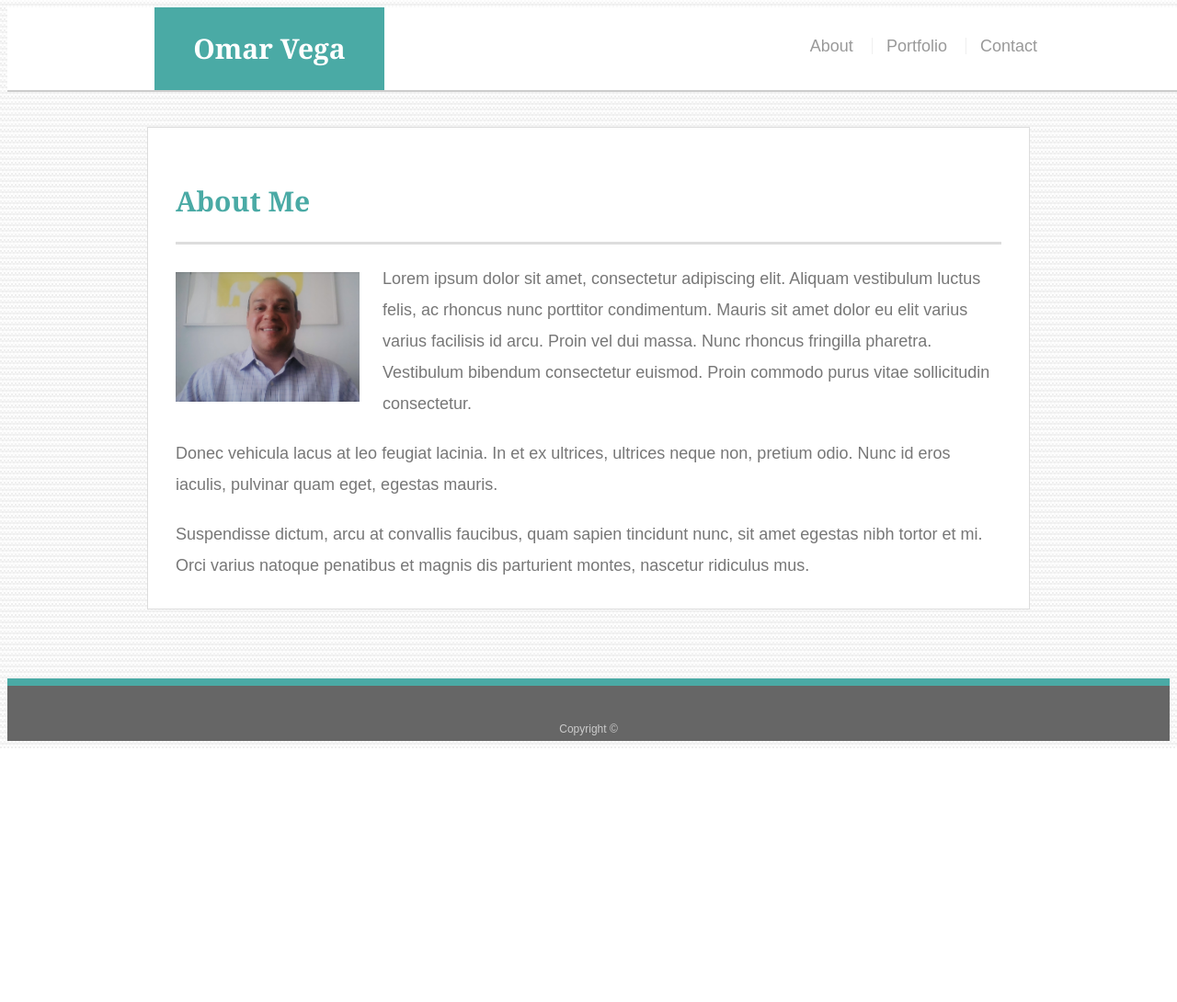
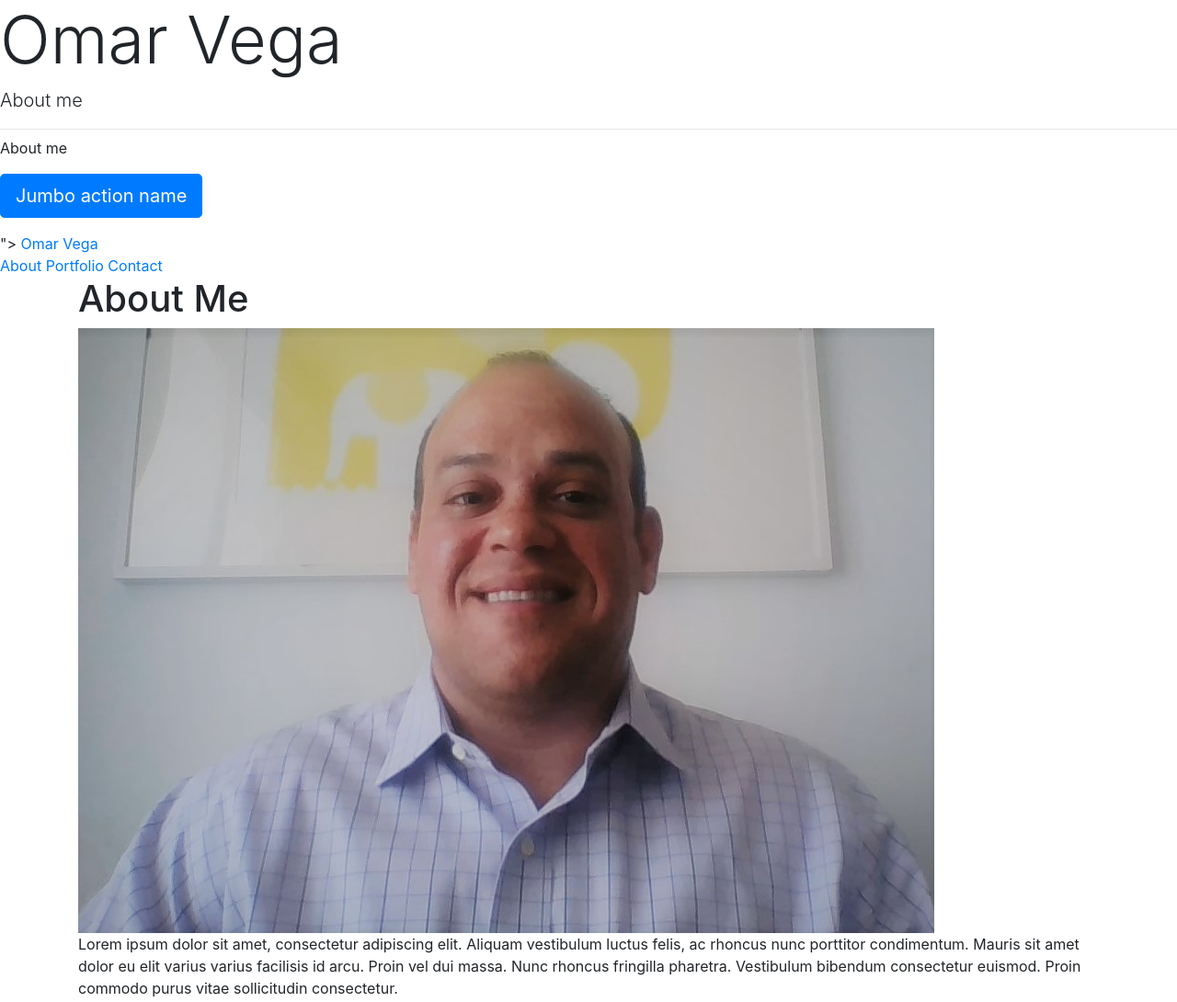
Before and after one commit to omarvegaabreu/portfolio, a plain HTML site: page index.html in a window 1280 px wide. Shown: the top 1090 px of the page at 92% size. Before the commit the page ends 814 px from the top, so only its background shows below. Drawn offline with nearby package versions, Linux system fonts and the light colour scheme.

Commit message:
portfolio update

```diff
--- a/index.html
+++ b/index.html
@@ -4,13 +4,23 @@
 <head>
   <meta charset="UTF-8">
   <title>About | Omar Vega</title>
-  <link rel="stylesheet" type="text/css" href="./assets/CSS/styles.css">
+
 </head>
+<link rel="stylesheet" href="https://stackpath.bootstrapcdn.com/bootstrap/4.3.1/css/bootstrap.min.css"
+  integrity="sha384-ggOyR0iXCbMQv3Xipma34MD+dH/1fQ784/j6cY/iJTQUOhcWr7x9JvoRxT2MZw1T" crossorigin="anonymous">
 
 <body>
 
   <header id="masthead">
-    <div class="container">
+    <div class="<div class=" jumbotron">
+      <h1 class="display-3">Omar Vega</h1>
+      <p class="lead">About me</p>
+      <hr class="my-2">
+      <p>About me</p>
+      <p class="lead">
+        <a class="btn btn-primary btn-lg" href="Jumbo action link" role="button">Jumbo action name</a>
+      </p>
+    </div>">
     <a href="index.html" id="logo">Omar Vega</a>
     <nav>
       <a href="index.html">About</a>
```
Lines whose indentation alone changed are shown as unchanged.
